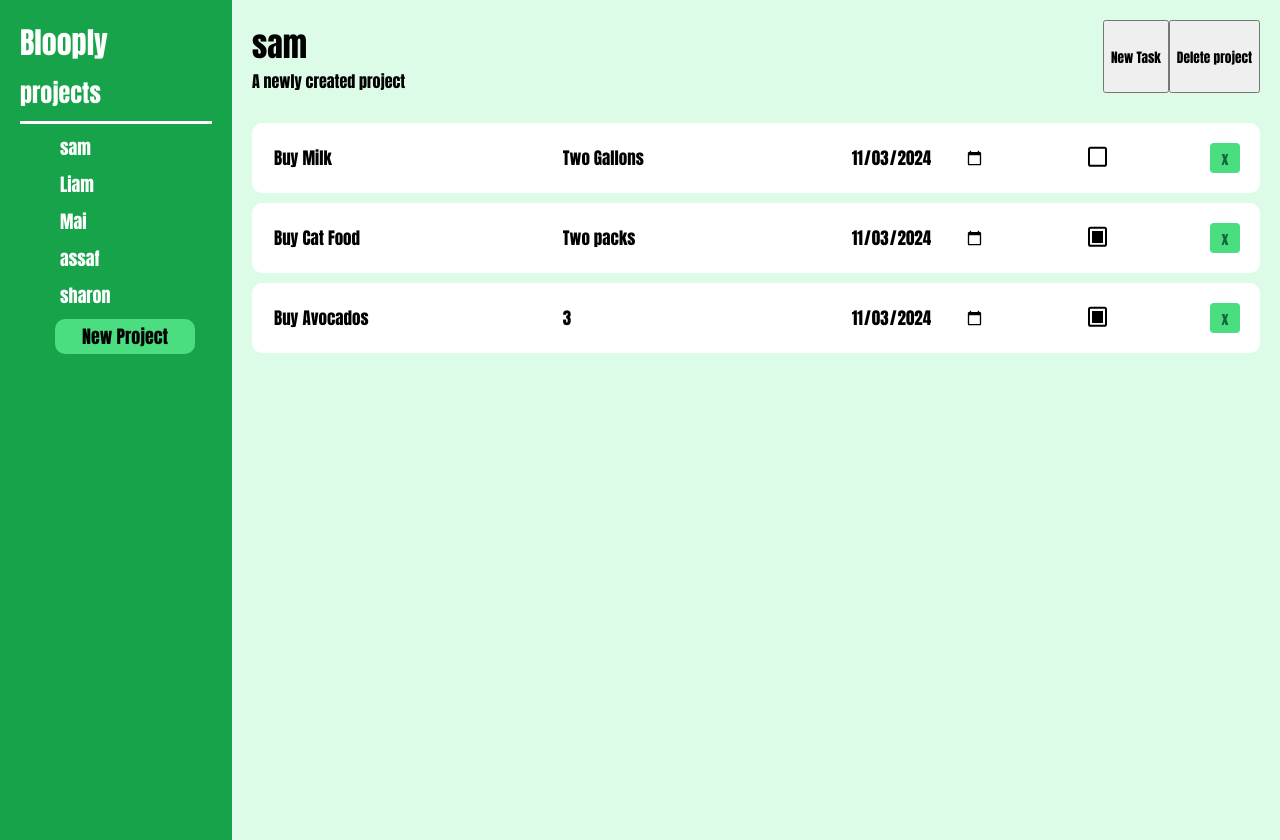
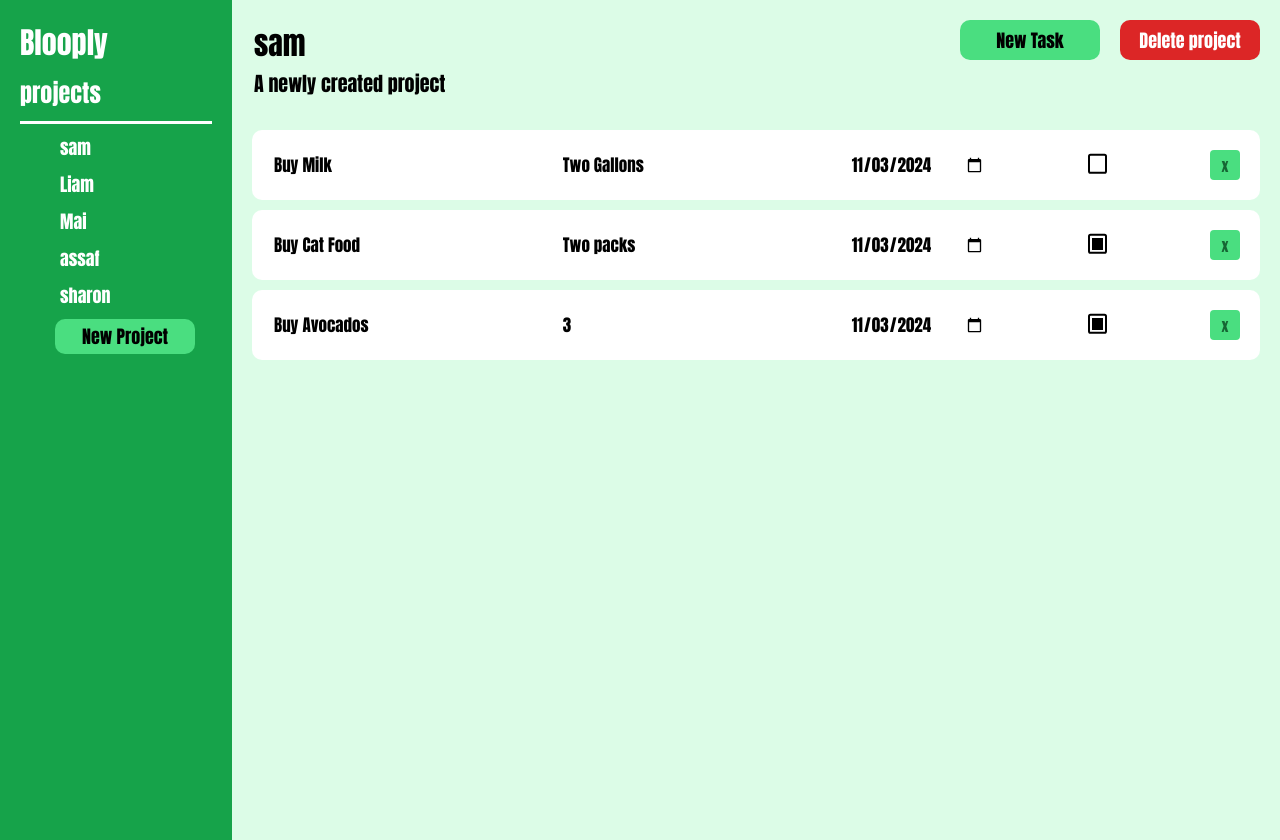
Before and after one commit to caduregel/odin-to-do, a website built with webpack: page src/template.html in a window 1280 px wide. Both pictures are taken after a click on the item "sam". Built offline with nearby package versions, Linux system fonts and the light colour scheme.

Commit message:
Finished all functionality apart from adding local storage, manual placeholder data needs to be placed considering the project wont actually  be used by anyone

```diff
--- a/src/displayingToDom/ProjectDOMHandler.js
+++ b/src/displayingToDom/ProjectDOMHandler.js
@@ -1,6 +1,7 @@
 import { Project, Task } from "../createProjects"
 import { displayTasksToDom } from "./displayTasksToDom"
 import { displayProjects, currentProject } from './displayProjectToDom'
+import { displayHomePage } from "./displayHomePage/displayHomePage"
 
 export const displayProjectNavigation = function () {
     document.querySelector('.side-bar-list').innerHTML = ''
@@ -16,11 +17,13 @@ export const displayProjectNavigation = function () {
     // Deleting the project
     document.querySelector('#delete-project').addEventListener('click', () => {
         // To be done: Change page to homepage
-        const projectHeader = document.querySelector('#project-header')
-        projectHeader.style.display = 'none'
-        currentProject.deleteProject(currentProject)
-        projectHeader.style.display = 'none'
-        displayProjectNavigation()
+        let confirmation = confirm("Are you sure you want to remove this project?");
+        if (confirmation) {
+            currentProject.deleteProject(currentProject)
+            displayProjectNavigation()
+            displayHomePage()
+        }
+
     })
 
     // Adding a task
@@ -42,8 +45,24 @@ export const displayProject = function (project, onProject) {
     }
 
     // Changing the header name and description to the clicked project
-    document.querySelector('#project-name-header').textContent = project.name
-    document.querySelector('#project-description-header').textContent = project.description
+    const projectNameHeader = document.querySelector('#project-name-header')
+    const projectDescriptionHeader = document.querySelector('#project-description-header')
+
+    projectNameHeader.value = project.name
+    projectDescriptionHeader.value = project.description
+
+    // Entering a new Task Description
+    projectNameHeader.addEventListener('focusout', () => {
+        currentProject.editName(projectNameHeader.value)
+        displayProjects()
+    })
+
+    // Entering a new Task Title
+    projectDescriptionHeader.addEventListener('focusout', () => {
+        currentProject.editDescription(projectDescriptionHeader.value)
+        displayProjects()
+    })
+
 
     displayTasksToDom(project)
 }
--- a/src/displayingToDom/displayHomePage/displayHomePage.js
+++ b/src/displayingToDom/displayHomePage/displayHomePage.js
@@ -1,10 +1,10 @@
-import { Project } from "../../createProjects"
 import { displayProjects } from "./displayProjectsHome";
 import { displayUncompletedTasks } from "./displayUncompleted";
 import { displayUrgentTasks } from "./displayUrgentTasks";
 
 export const displayHomePage = function () {
-    document.querySelector('#home-button').addEventListener('click', () => {
+
+    const displayHome = function () {
         document.querySelector('#home-page').style.display = 'grid'
         document.querySelector('#project-header').style.display = 'none'
         document.querySelector('#tasks-container').innerHTML = ''
@@ -19,9 +19,10 @@ export const displayHomePage = function () {
         displayUrgentTasks()
         // Display unfinished tasks
         displayUncompletedTasks()
+    }
+
+    document.querySelector('#home-button').addEventListener('click', () => {
+        displayHome()
     })
-
-    displayProjects()
-    displayUrgentTasks()
-    displayUncompletedTasks()
+    displayHome()
 }
--- a/src/style.css
+++ b/src/style.css
@@ -83,6 +83,33 @@ body {
 #project-page {
     display: flex;
     flex-direction: column;
+}
+
+#project-name-header {
+    border: none;
+    background-color: #dcfce7;
+    font-size: 30px;
+    font-weight: 700;
+    cursor: pointer;
+}
+
+#project-name-header:focus {
+    border: 2px solid #4ade80;
+    outline: none;
+    cursor: text;
+}
+
+#project-description-header {
+    border: none;
+    background-color: #dcfce7;
+    font-size: 20px;
+    cursor: pointer;
+}
+
+#project-description-header:focus {
+    border: 2px solid #4ade80;
+    outline: none;
+    cursor: text;
 }
 
 /* Task */
@@ -215,7 +242,8 @@ body {
 #urgent-tasks-container {
     margin: 10px;
 }
-#urgent-tasks-container > h1 {
+
+#urgent-tasks-container>h1 {
     margin: 0px 20px;
 }
 
@@ -246,6 +274,28 @@ body {
     margin: 10px 0px;
 }
 
-#uncompleted-tasks-container>h1{
+#uncompleted-tasks-container>h1 {
     margin: 0px 20px;
 }
+
+#new-task {
+    background-color: #4ade80;
+    border-radius: 10px;
+    border: none;
+    font-size: 18px;
+    height: 40px;
+    width: 140px;
+    margin-right: 20px;
+    cursor: pointer;
+}
+
+#delete-project {
+    background-color: #dc2626;
+    color: white;
+    border-radius: 10px;
+    border: none;
+    font-size: 18px;
+    height: 40px;
+    width: 140px;
+    cursor: pointer;
+}
--- a/src/template.html
+++ b/src/template.html
@@ -31,8 +31,8 @@
         </div>
         <div id="project-header">
             <div style="display: flex; flex-direction: column; margin-right:auto;">
-                <h1 id="project-name-header">Project Name</h1>
-                <p id="project-description-header">Project description</p>
+                <input type="text" id="project-name-header">
+                <input type="text" id="project-description-header">
             </div>
             <button id="new-task">New Task</button>
             <button id="delete-project">Delete project</button>
```
Also changed, not shown: dist/index.html, dist/index.js.
